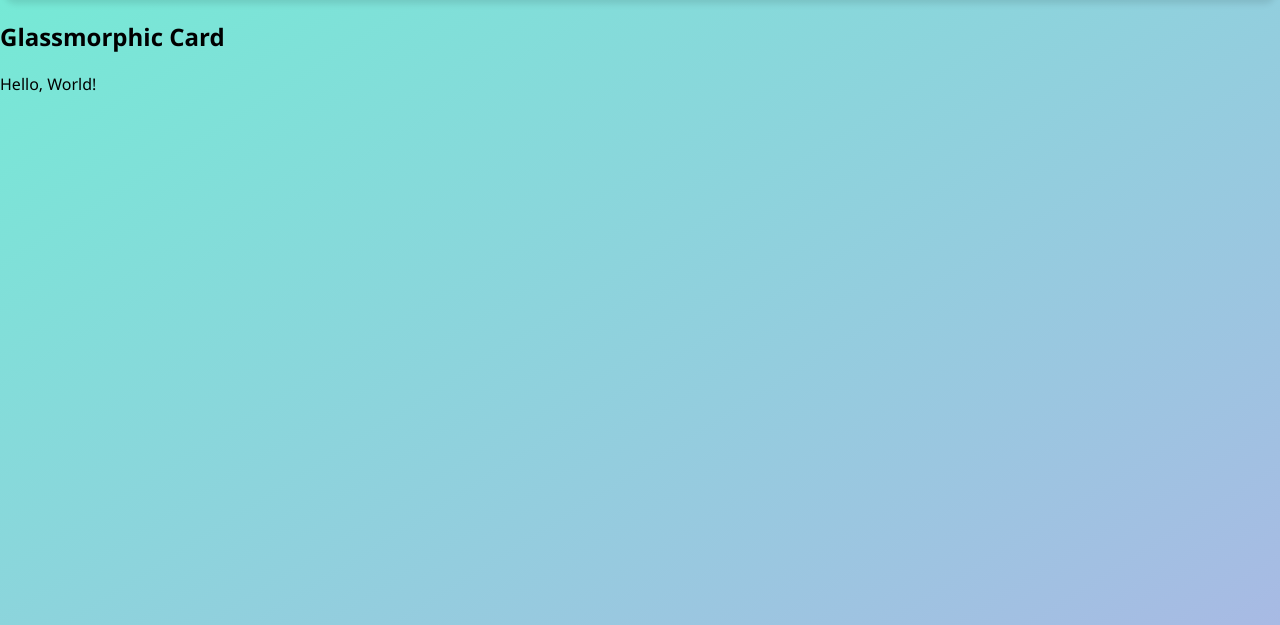
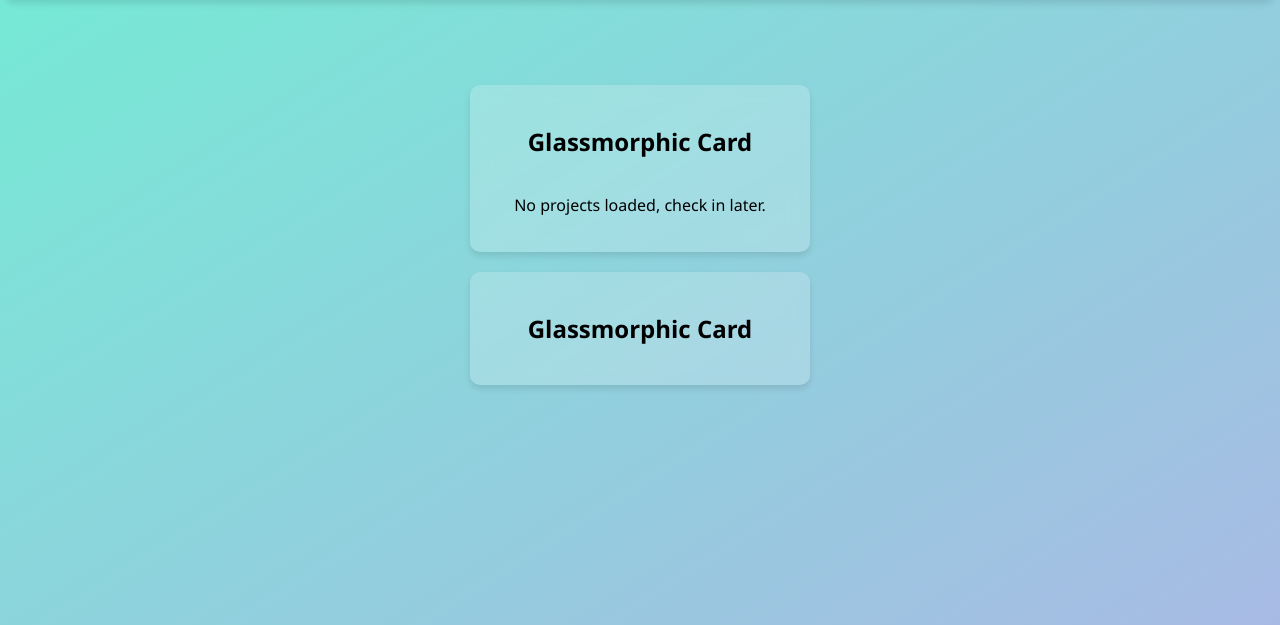
Before and after one commit to DevFarid/portfolio, a Flask app: template templates/projects.html in a window 1280 px wide. Shown: the part 59-684 px from the top of the page. Run offline with Flask 3, Linux system fonts and the light colour scheme; the template is opened without the code that fills it, so the values that code supplies are empty.

Commit message:
refactor(main): show the current projects in the projects page

```diff
--- a/main.py
+++ b/main.py
@@ -1,4 +1,5 @@
 from flask import Flask, render_template, url_for
+from projects import project
 
 app = Flask(__name__)
 
@@ -7,9 +8,10 @@ app = Flask(__name__)
 def index(name=None):
     return render_template('index.html', name=name)
 
-@app.route('/projects')
+@app.route('/projects.html')
 def projects():
-    return render_template('projects.html', name=name)
+    x=project.project_loader()
+    return render_template('projects.html', len=len(x.getProjects()), x=x)
 
 @app.route('/about')
 def about():
--- a/projects/project.py
+++ b/projects/project.py
@@ -10,6 +10,9 @@ class project_loader:
         dir_path = os.path.dirname(os.path.abspath(__file__))
         self.projects = [folder for folder in os.listdir(dir_path) if os.path.isdir(os.path.join(dir_path, folder))]
 
+    def getProjects(self):
+        return self.projects
+
 
 class project:
 
--- a/templates/projects.html
+++ b/templates/projects.html
@@ -7,14 +7,24 @@
 {% include 'head.html' %}
 <body>
     {% include 'navbar.html' %}
-    <div class="card">
+    <div class="content-container">
+      <div class="glass-container">
+          <h2>Glassmorphic Card</h2>
+
+          {% if x %}
+            <ol>
+              <!-- For loop logic of jinja template -->
+              {%for i in range(0, len)%}
+                <li>{{x.getProjects()[i]}}</li>
+              {%endfor%}
+            </ol>
+          {% else %}
+            <p>No projects loaded, check in later.</p>
+          {% endif %}
+      </div>
+      <div class="glass-container">
         <h2>Glassmorphic Card</h2>
-
-        {% if name %}
-          <p>Hello {{ name }}!</p>
-        {% else %}
-          <p>Hello, World!</p>
-        {% endif %}
-    </div>
+      </div>
+  </div>
 </body>
 </html>
```
